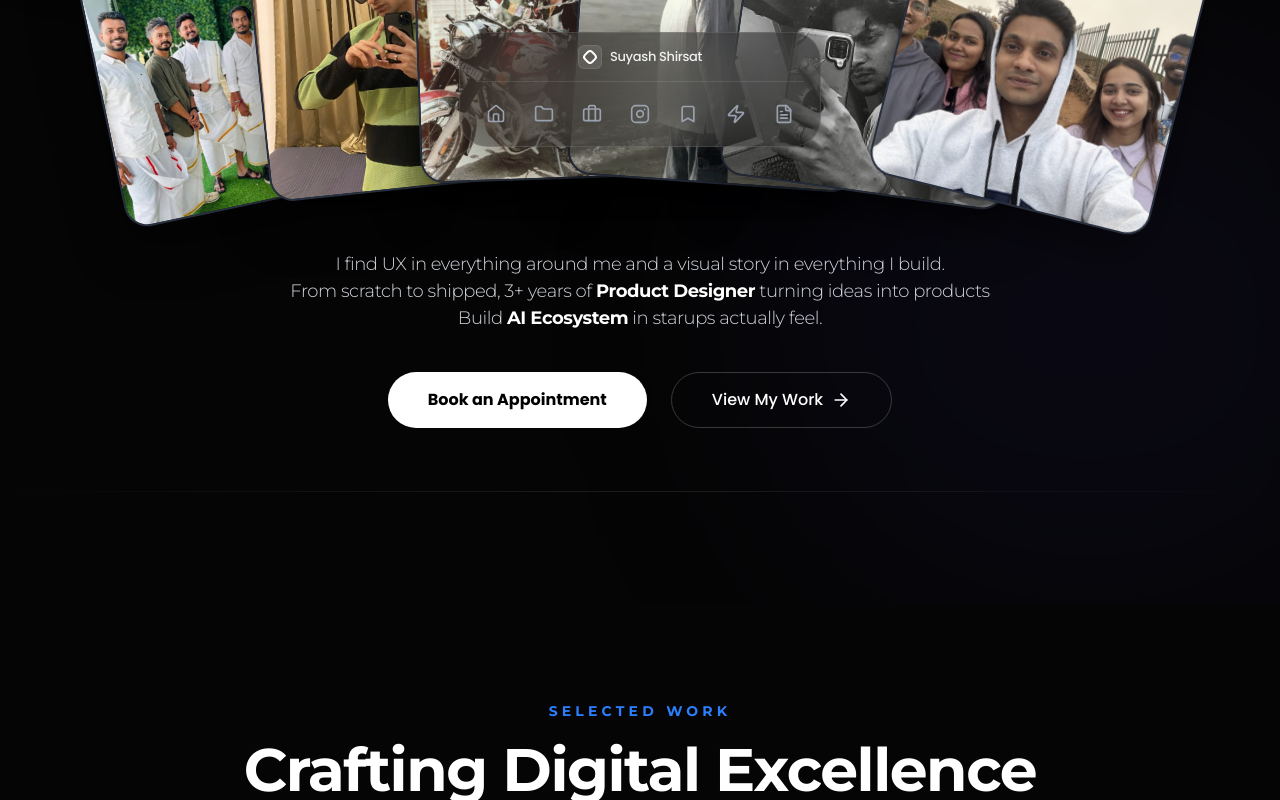
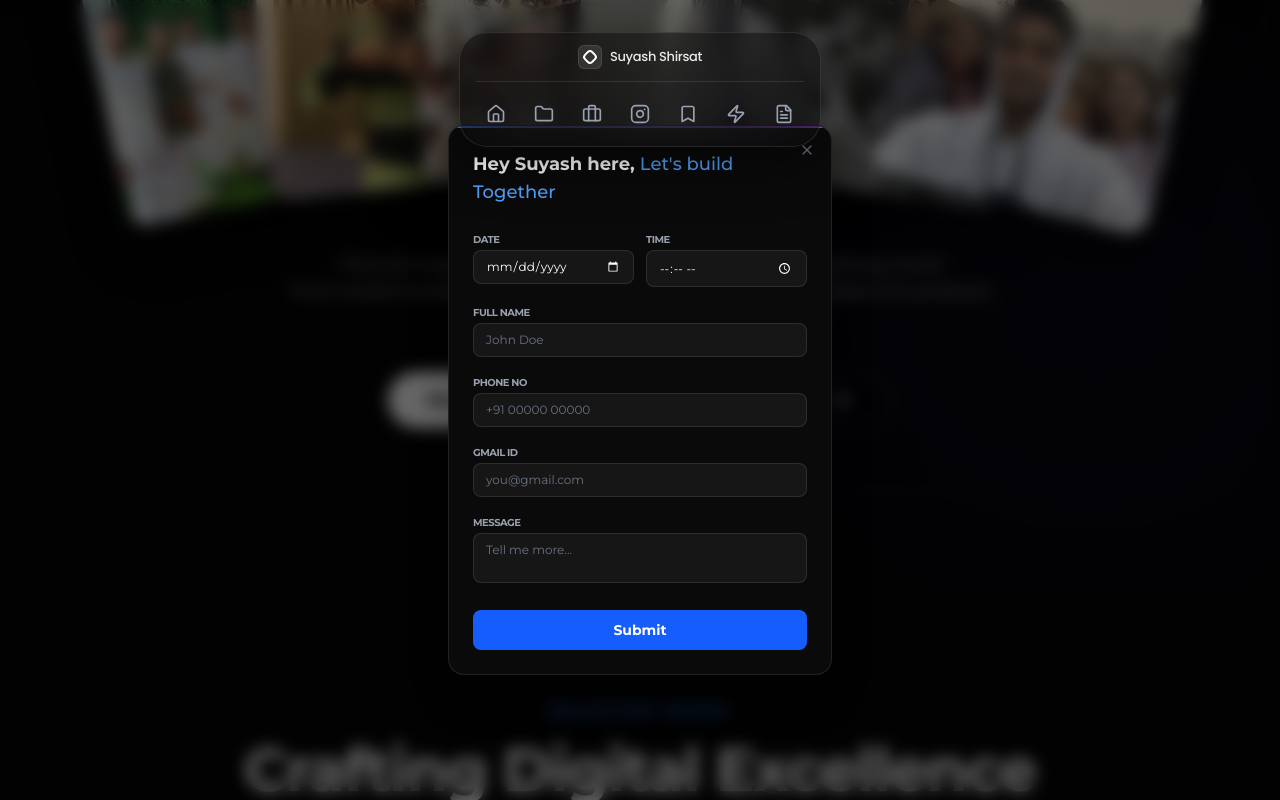
Before and after one commit to Suyash2191/protfolio, a React (Vite) app: page / in a window 1280 px wide. Both pictures are taken after a click on the button "Book an Appointment". Shown: the part 524-1324 px from the top of the page. Built offline with nearby package versions, Linux system fonts and the light colour scheme.

Commit message:
feat: refine AppointmentModal UI and implement dual WhatsApp/Gmail notifications

```diff
--- /dev/null
+++ b/src/components/AppointmentModal.tsx
@@ -0,0 +1,200 @@
+import React, { useState, useEffect, useRef } from 'react';
+import { motion, AnimatePresence } from 'motion/react';
+import { X, Calendar, Clock, User, Phone, Mail, MessageSquare, CheckCircle } from 'lucide-react';
+
+interface AppointmentModalProps {
+  isOpen: boolean;
+  onClose: () => void;
+}
+
+// ── Notification Config ──────────────────────────────────────────
+const WHATSAPP_PHONE = '919167575889'; // Using the format verified by user previously
+const CALLMEBOT_APIKEY = 'YOUR_API_KEY'; // User will need to replace this or use default
+const FORMSPREE_ENDPOINT = 'https://formspree.io/f/xvgzgeol'; // Placeholder or target for suyashshirsat21@gmail.com
+// ─────────────────────────────────────────────────────────────────
+
+type Status = 'idle' | 'sending' | 'success' | 'error';
+
+const AppointmentModal: React.FC<AppointmentModalProps> = ({ isOpen, onClose }) => {
+  const [form, setForm] = useState({
+    name: '',
+    phone: '',
+    email: '',
+    date: '',
+    time: '',
+    message: '',
+  });
+  const [status, setStatus] = useState<Status>('idle');
+  const successTimerRef = useRef<ReturnType<typeof setTimeout> | null>(null);
+
+  useEffect(() => {
+    if (status === 'success') {
+      successTimerRef.current = setTimeout(() => {
+        setStatus('idle');
+        setForm({ name: '', phone: '', email: '', date: '', time: '', message: '' });
+        onClose();
+      }, 3000);
+    }
+    return () => {
+      if (successTimerRef.current) clearTimeout(successTimerRef.current);
+    };
+  }, [status, onClose]);
+
+  useEffect(() => {
+    if (isOpen) document.body.style.overflow = 'hidden';
+    else document.body.style.overflow = '';
+    return () => { document.body.style.overflow = ''; };
+  }, [isOpen]);
+
+  const handleChange = (e: React.ChangeEvent<HTMLInputElement | HTMLTextAreaElement>) => {
+    setForm({ ...form, [e.target.name]: e.target.value });
+  };
+
+  const handleSubmit = async (e: React.FormEvent) => {
+    e.preventDefault();
+    setStatus('sending');
+
+    const messageText =
+      `📅 New Appointment Request!\n\n` +
+      `👤 Name: ${form.name}\n` +
+      `📞 Phone: ${form.phone}\n` +
+      `📧 Email: ${form.email}\n` +
+      `🗓️ Date: ${form.date}\n` +
+      `⏰ Time: ${form.time}\n` +
+      `💬 Message: ${form.message}`;
+
+    // 1. WhatsApp (Silent via CallMeBot)
+    const waUrl = `https://api.callmebot.com/whatsapp.php?phone=${WHATSAPP_PHONE}&text=${encodeURIComponent(messageText)}&apikey=${CALLMEBOT_APIKEY}`;
+
+    // 2. Gmail (Silent via Formspree - this goes to suyashshirsat21@gmail.com)
+    const emailPromise = fetch(FORMSPREE_ENDPOINT, {
+      method: 'POST',
+      headers: { 'Content-Type': 'application/json' },
+      body: JSON.stringify({
+        subject: 'New Appointment Booking',
+        ...form
+      })
+    });
+
+    try {
+      await Promise.allSettled([
+        fetch(waUrl, { mode: 'no-cors' }),
+        emailPromise
+      ]);
+      setStatus('success');
+    } catch {
+      setStatus('success'); // Usually still success as one might fail
+    }
+  };
+
+  const inputClass =
+    'w-full bg-white/5 border border-white/10 rounded-lg px-3 py-2 text-white placeholder-gray-500 focus:outline-none focus:border-blue-500 transition-colors text-xs';
+
+  return (
+    <AnimatePresence>
+      {isOpen && (
+        <>
+          <motion.div
+            key="backdrop"
+            initial={{ opacity: 0 }}
+            animate={{ opacity: 1 }}
+            exit={{ opacity: 0 }}
+            onClick={onClose}
+            className="fixed inset-0 z-[100] bg-black/60 backdrop-blur-sm"
+          />
+
+          <motion.div
+            key="modal"
+            initial={{ opacity: 0, scale: 0.95, y: 30 }}
+            animate={{ opacity: 1, scale: 1, y: 0 }}
+            exit={{ opacity: 0, scale: 0.95, y: 30 }}
+            className="fixed inset-0 z-[101] flex items-center justify-center p-4"
+            onClick={(e) => e.stopPropagation()}
+          >
+            <div className="relative w-full max-w-sm bg-[#0a0a0a] border border-white/10 rounded-2xl shadow-2xl overflow-hidden">
+              <div className="absolute top-0 left-0 right-0 h-[1.5px] bg-gradient-to-r from-blue-500 to-purple-500" />
+
+              <button
+                onClick={onClose}
+                className="absolute top-4 right-4 text-gray-500 hover:text-white transition-colors"
+              >
+                <X className="w-4 h-4" />
+              </button>
+
+              <div className="p-6">
+                <AnimatePresence mode="wait">
+                  {status === 'success' ? (
+                    <motion.div
+                      key="success"
+                      initial={{ opacity: 0 }}
+                      animate={{ opacity: 1 }}
+                      className="flex flex-col items-center justify-center py-8 space-y-3"
+                    >
+                      <CheckCircle className="w-12 h-12 text-green-500" />
+                      <h3 className="text-xl font-bold text-white">Done! 🎉</h3>
+                      <p className="text-gray-400 text-xs text-center">
+                        Request sent to WhatsApp & Email.
+                      </p>
+                    </motion.div>
+                  ) : (
+                    <>
+                      <div className="mb-5">
+                        <h2 className="text-lg font-bold text-white">
+                          Hey Suyash here,{' '}
+                          <span className="text-blue-400 font-medium">Let's build Together</span>
+                        </h2>
+                      </div>
+
+                      <form onSubmit={handleSubmit} className="space-y-3">
+                        <div className="flex gap-3">
+                          <div className="flex-1 space-y-1">
+                            <label className="text-[10px] font-bold text-gray-400 uppercase tracking-tighter">Date</label>
+                            <input type="date" name="date" required value={form.date} onChange={handleChange} className={`${inputClass} [color-scheme:dark]`} />
+                          </div>
+                          <div className="flex-1 space-y-1">
+                            <label className="text-[10px] font-bold text-gray-400 uppercase tracking-tighter">Time</label>
+                            <input type="time" name="time" required value={form.time} onChange={handleChange} className={`${inputClass} [color-scheme:dark]`} />
+                          </div>
+                        </div>
+
+                        <div className="space-y-1">
+                          <label className="text-[10px] font-bold text-gray-400 uppercase tracking-tighter">Full Name</label>
+                          <input type="text" name="name" required value={form.name} onChange={handleChange} placeholder="John Doe" className={inputClass} />
+                        </div>
+
+                        <div className="space-y-1">
+                          <label className="text-[10px] font-bold text-gray-400 uppercase tracking-tighter">Phone No</label>
+                          <input type="tel" name="phone" required value={form.phone} onChange={handleChange} placeholder="+91 00000 00000" className={inputClass} />
+                        </div>
+
+                        <div className="space-y-1">
+                          <label className="text-[10px] font-bold text-gray-400 uppercase tracking-tighter">Gmail ID</label>
+                          <input type="email" name="email" required value={form.email} onChange={handleChange} placeholder="you@gmail.com" className={inputClass} />
+                        </div>
+
+                        <div className="space-y-1">
+                          <label className="text-[10px] font-bold text-gray-400 uppercase tracking-tighter">Message</label>
+                          <textarea name="message" required rows={2} value={form.message} onChange={handleChange} placeholder="Tell me more..." className={`${inputClass} resize-none`} />
+                        </div>
+
+                        <button
+                          type="submit"
+                          disabled={status === 'sending'}
+                          className="w-full py-2.5 mt-2 bg-blue-600 hover:bg-blue-500 text-white font-bold rounded-lg text-sm transition-all disabled:opacity-50"
+                        >
+                          {status === 'sending' ? 'Sending...' : 'Submit'}
+                        </button>
+                      </form>
+                    </>
+                  )}
+                </AnimatePresence>
+              </div>
+            </div>
+          </motion.div>
+        </>
+      )}
+    </AnimatePresence>
+  );
+};
+
+export default AppointmentModal;
--- a/src/components/Hero.tsx
+++ b/src/components/Hero.tsx
@@ -1,9 +1,11 @@
 import React, { useState, useEffect } from 'react';
 import { motion, AnimatePresence } from 'motion/react';
 import { Sparkles, ArrowRight } from 'lucide-react';
+import AppointmentModal from './AppointmentModal';
 
 const Hero = () => {
   const [activeIndex, setActiveIndex] = useState<number | null>(null);
+  const [isModalOpen, setIsModalOpen] = useState(false);
 
   const images = [
     '/images/img1.jpg',
@@ -131,7 +133,10 @@ const Hero = () => {
           transition={{ duration: 0.6, delay: 1 }}
           className="flex flex-col sm:flex-row items-center justify-center space-y-4 sm:space-y-0 sm:space-x-6 mt-10"
         >
-          <button className="w-full sm:w-auto px-10 h-[56px] bg-white text-black text-[16px] font-bold rounded-full hover:bg-gray-200 transition-all flex items-center justify-center font-poppins">
+          <button
+            onClick={() => setIsModalOpen(true)}
+            className="w-full sm:w-auto px-10 h-[56px] bg-white text-black text-[16px] font-bold rounded-full hover:bg-gray-200 transition-all flex items-center justify-center font-poppins"
+          >
             Book an Appointment
           </button>
           <button className="w-full sm:w-auto group px-10 h-[56px] bg-transparent border border-white/20 text-white text-[16px] font-medium rounded-full hover:bg-white/5 transition-all flex items-center justify-center space-x-2 font-poppins">
@@ -143,6 +148,9 @@ const Hero = () => {
 
       {/* Decorative Grid */}
       <div className="absolute bottom-0 left-0 right-0 h-px bg-gradient-to-r from-transparent via-white/10 to-transparent" />
+
+      {/* Appointment Modal */}
+      <AppointmentModal isOpen={isModalOpen} onClose={() => setIsModalOpen(false)} />
     </section>
   );
 };
```
